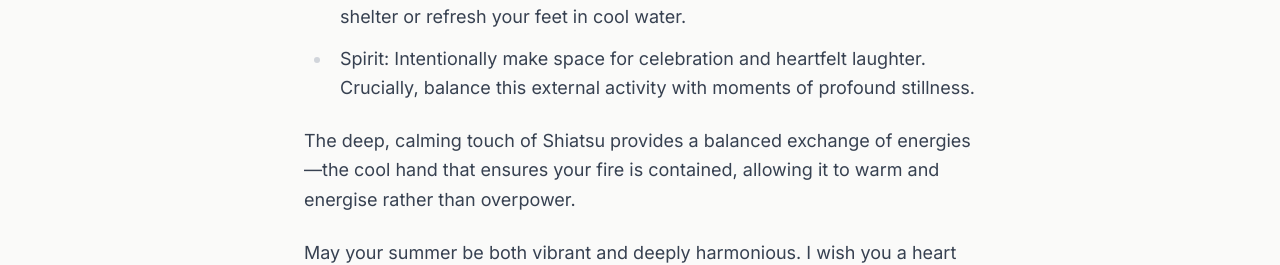
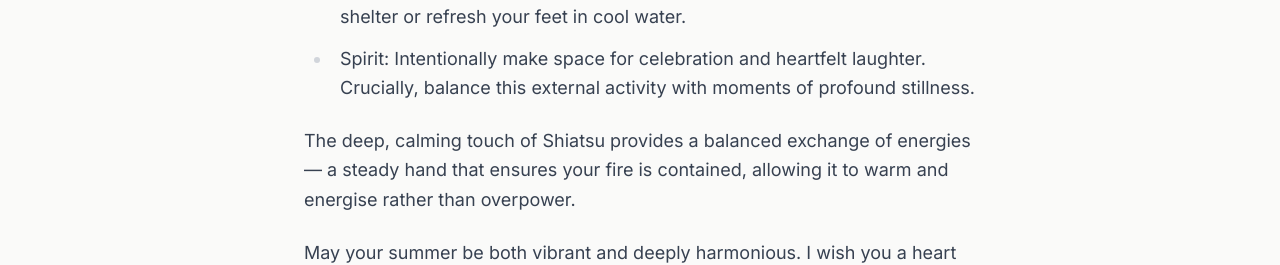
Before and after one commit to tomguerney/thornburyshiatsu, an Astro site: page /posts/embracking-summers-fire in a window 1280 px wide. Shown: the part 1396-1661 px from the top of the page. Built offline with nearby package versions, Linux system fonts and the light colour scheme; Astro itself is replaced by a stand-in of ours.

Commit message:
update article

```diff
--- a/src/pages/posts/embracking-summers-fire.md
+++ b/src/pages/posts/embracking-summers-fire.md
@@ -27,6 +27,6 @@ To maintain this delicate balance:
 - Rhythm: Rise to meet the sun. Seek repose during midday heat; find shelter or refresh your feet in cool water.
 - Spirit: Intentionally make space for celebration and heartfelt laughter. Crucially, balance this external activity with moments of profound stillness.
 
-The deep, calming touch of Shiatsu provides a balanced exchange of energies—the cool hand that ensures your fire is contained, allowing it to warm and energise rather than overpower.
+The deep, calming touch of Shiatsu provides a balanced exchange of energies — a steady hand that ensures your fire is contained, allowing it to warm and energise rather than overpower.
 
 May your summer be both vibrant and deeply harmonious. I wish you a heart that is wide open yet always wise, and a fire that burns with bright, enduring power.
```
